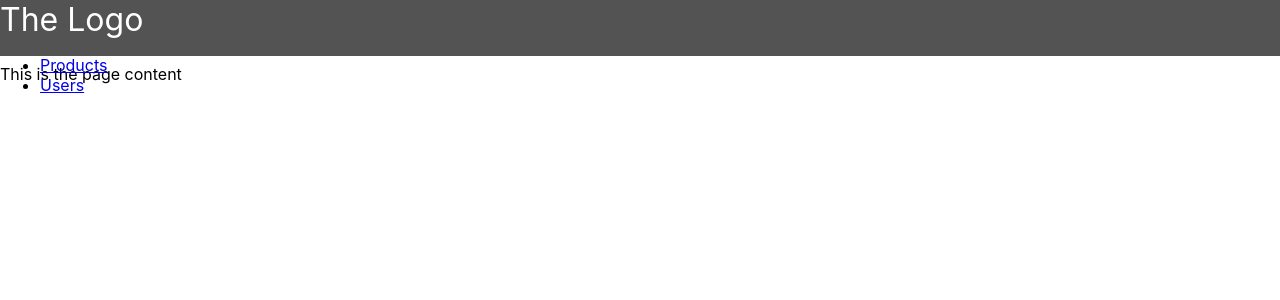
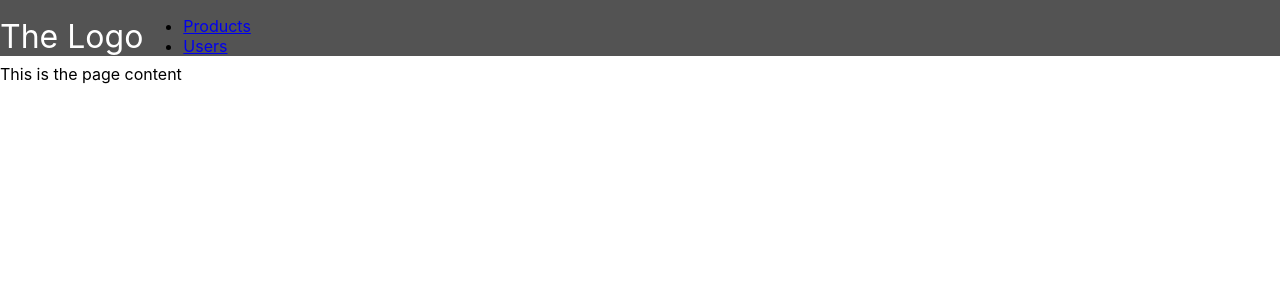
Before and after one commit to tariktabakovic/react-navigation-bar, a React (Create React App) app: page / in a window 1280 px wide. Shown: the top 300 px of the page. Built offline with nearby package versions, Linux system fonts and the light colour scheme.

Commit message:
sets logo in center

```diff
--- a/src/components/Toolbar/Toolbar.css
+++ b/src/components/Toolbar/Toolbar.css
@@ -7,6 +7,11 @@
     height: 56px;
 }
 
+.toolbar_navigation {
+    display: flex;
+    align-items: center
+}
+
 .toolbar_logo a {
     color: white;
     text-decoration: none;
```
